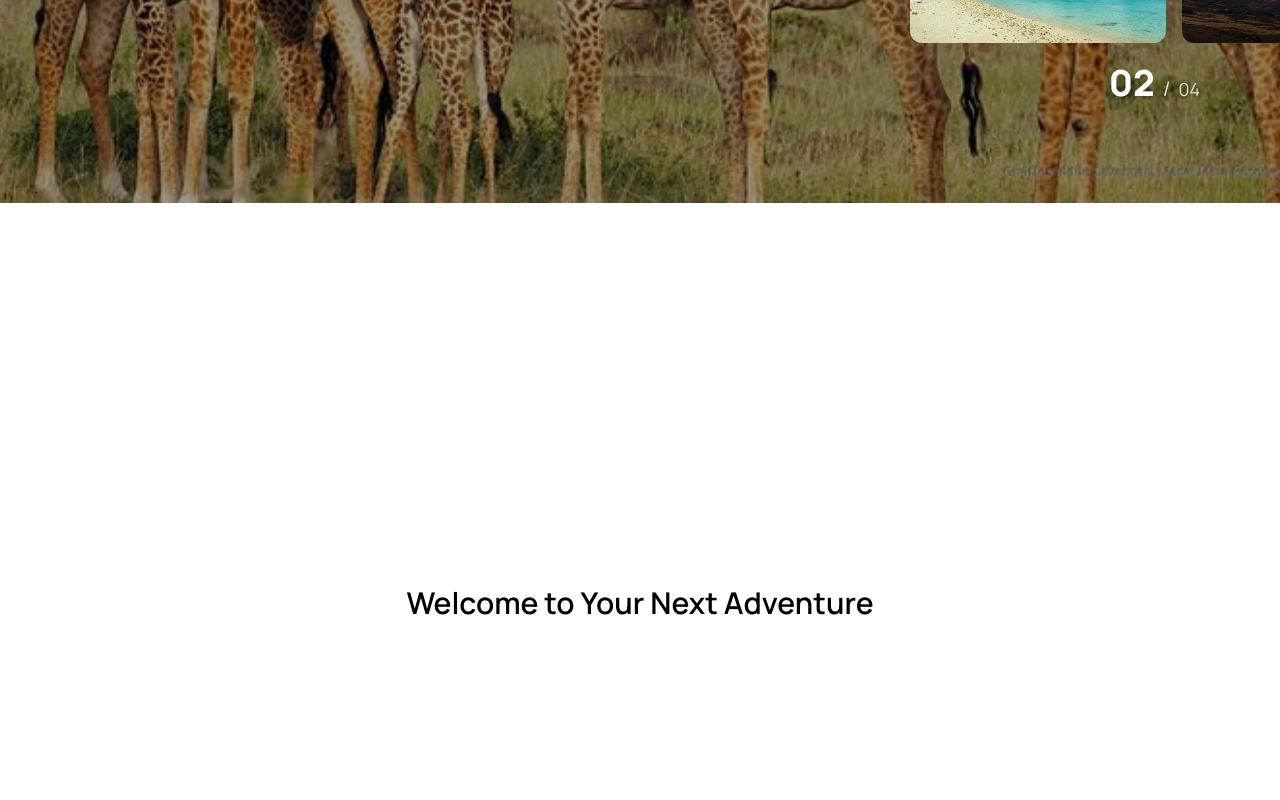
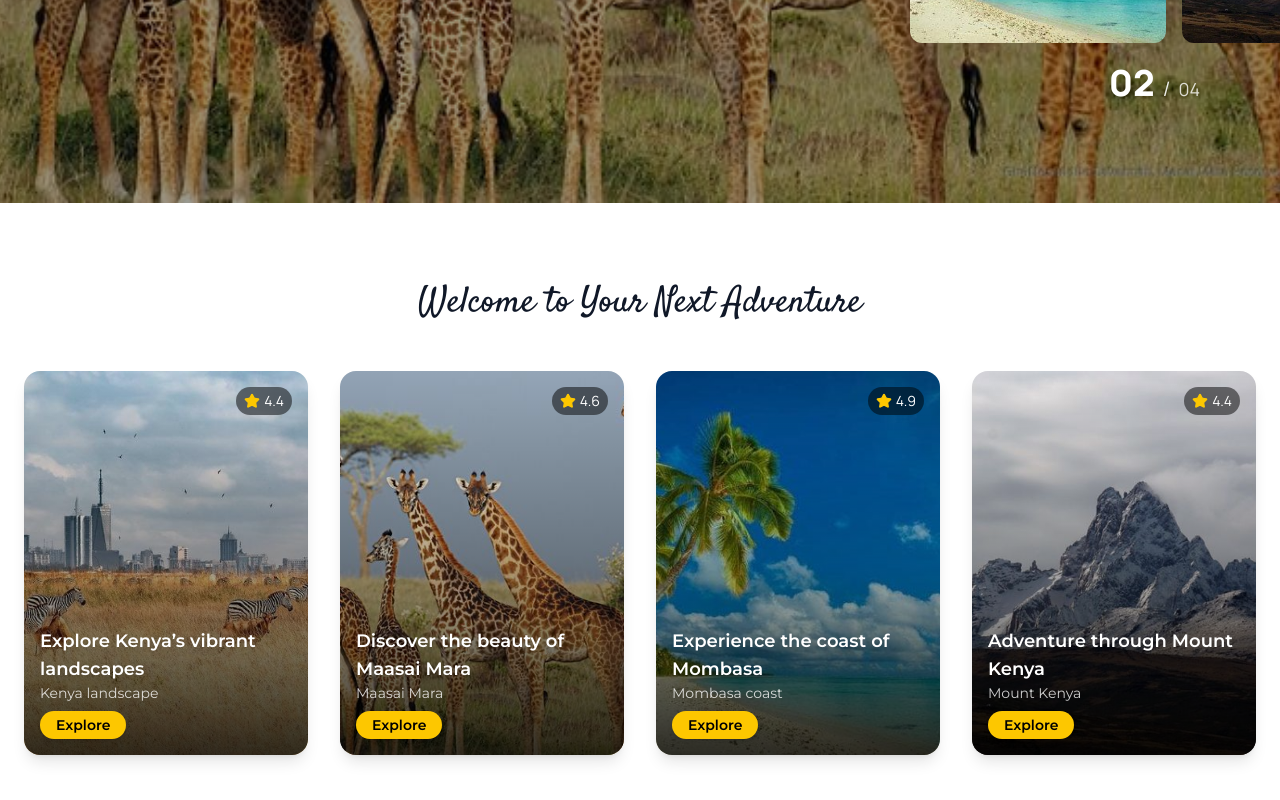
Before and after one commit to nedarctic/motion-tutorial, a Next.js app: page / in a window 1280 px wide. Shown: the part 668-1468 px from the top of the page. Built offline with nearby package versions, Linux system fonts and the light colour scheme.

Commit message:
refactored destination cards

```diff
--- /dev/null
+++ b/app/components/DestinationsCards.tsx
@@ -0,0 +1,68 @@
+import { satisfy, manrope, montserrat } from "../fonts";
+import { Star } from "lucide-react";
+import { images } from "../data/lib";
+
+{/* Destination Cards Section */}
+
+export const DestionationsCards = () => (
+      <section
+        id="next-section"
+        className={`${manrope.className} min-h-screen bg-white text-black py-20 px-6 flex flex-col items-center`}
+      >
+        <h2
+          className={`${satisfy.className} text-4xl font-bold mb-12 text-gray-900`}
+        >
+          Welcome to Your Next Adventure
+        </h2>
+
+        {/* Grid for cards */}
+        <div className="grid grid-cols-1 sm:grid-cols-2 lg:grid-cols-4 gap-8 max-w-7xl w-full">
+          {images.map((img, i) => (
+            <div
+              key={img.src}
+              className="relative rounded-2xl overflow-hidden shadow-lg group h-96"
+            >
+              {/* Background image */}
+              <div
+                className="absolute inset-0 bg-cover bg-center transition-transform duration-500 group-hover:scale-105"
+                style={{ backgroundImage: `url(${img.src})` }}
+              />
+
+              {/* Vignette (dark gradient at bottom) */}
+              <div className="absolute inset-0 bg-linear-to-t from-black/80 via-black/30 to-transparent" />
+
+              {/* Rating (top-right) */}
+              <div className="absolute top-4 right-4 flex items-center bg-black/50 backdrop-blur-md px-2 py-1 rounded-full text-white text-sm font-medium">
+                <Star
+                  className={`${montserrat.className} w-4 h-4 fill-yellow-400 text-yellow-400 mr-1`}
+                />
+                <span>{(4.3 + Math.random() * 0.7).toFixed(1)}</span>
+              </div>
+
+              {/* Bottom-left text + button */}
+              <div className="absolute bottom-4 left-4 text-white space-y-2">
+                <div>
+                  <h3
+                    className={`${montserrat.className} text-lg font-semibold drop-shadow-md`}
+                  >
+                    {img.text}
+                  </h3>
+                  <p
+                    className={`${montserrat.className} text-sm opacity-80`}
+                  >
+                    {img.alt}
+                  </p>
+                </div>
+
+                {/* Explore Button */}
+                <button
+                  className={`${montserrat.className} bg-yellow-400 text-black text-sm font-semibold px-4 py-1 rounded-full shadow-md hover:bg-yellow-300 transition`}
+                >
+                  Explore
+                </button>
+              </div>
+            </div>
+          ))}
+        </div>
+      </section>
+)
--- a/app/components/Header.tsx
+++ b/app/components/Header.tsx
@@ -2,7 +2,7 @@
 
 import { useState } from "react";
 import { motion } from "framer-motion";
-import { manrope } from "../fonts";
+import { manrope, montserrat } from "../fonts";
 import Image from "next/image";
 
 export default function Header() {
@@ -20,7 +20,7 @@
   };
 
   return (
-    <header className={`${manrope.className} sticky top-0 z-50 bg-black/95 backdrop-blur-md border-b border-white/10`}>
+    <header className={`${montserrat.className} sticky top-0 z-50 bg-black/65 backdrop-blur-md border-b border-white/10`}>
       <div className="max-w-7xl mx-auto px-4 sm:px-6 lg:px-8 py-4 flex items-center justify-between">
 
         {/* Logo */}
--- a/app/fonts.ts
+++ b/app/fonts.ts
@@ -1,4 +1,4 @@
-import { Manrope, Pacifico, Satisfy } from "next/font/google";
+import { Manrope, Pacifico, Satisfy, Montserrat } from "next/font/google";
 
 export const manrope = Manrope({
   subsets: ["latin"],
@@ -14,3 +14,8 @@
   subsets: ["latin"],
   weight: ["400"],
 });
+
+export const montserrat = Montserrat({
+  subsets: ["latin"],
+  weight: ["400", "600", "800"],
+});
--- a/app/page.tsx
+++ b/app/page.tsx
@@ -1,18 +1,13 @@
 import Header from "./components/Header";
 import HeroSection from "./components/HeroSection";
-import { manrope } from "./fonts";
+import { DestionationsCards } from "./components/DestinationsCards";
 
 export default function Home() {
   return (
-    <main className="relative flex flex-col min-h-screen">
+    <main className="relative top-0 flex flex-col min-h-screen">
       <Header />
       <HeroSection />
-      <section
-        id="next-section"
-        className={`${manrope.className} h-screen flex items-center justify-center bg-white text-black`}
-      >
-        <h2 className="text-3xl font-semibold">Welcome to Your Next Adventure</h2>
-      </section>
+      <DestionationsCards />
     </main>
   );
 }
--- a/package.json
+++ b/package.json
@@ -10,6 +10,7 @@
   },
   "dependencies": {
     "framer-motion": "^12.23.24",
+    "lucide-react": "^0.553.0",
     "next": "16.0.1",
     "react": "19.2.0",
     "react-dom": "19.2.0",
```
Also changed, not shown: 1 other file (tests, documents, lock files or other folders).
